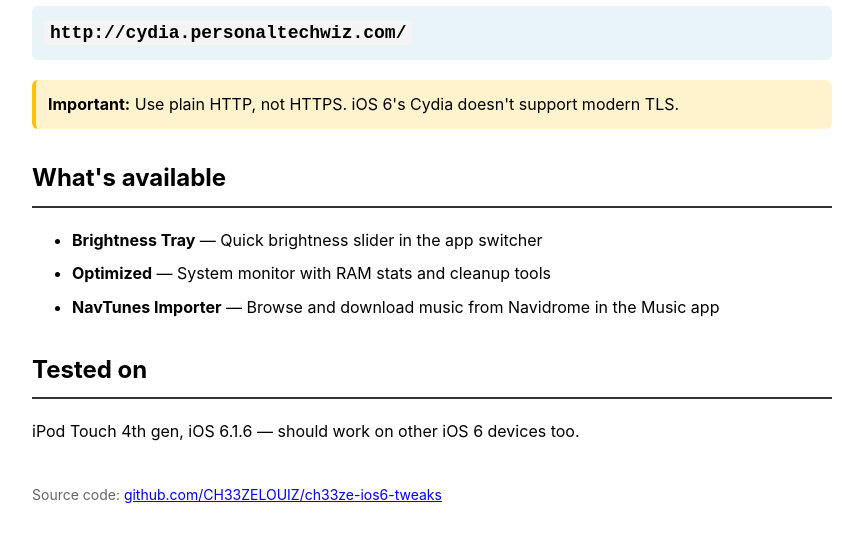
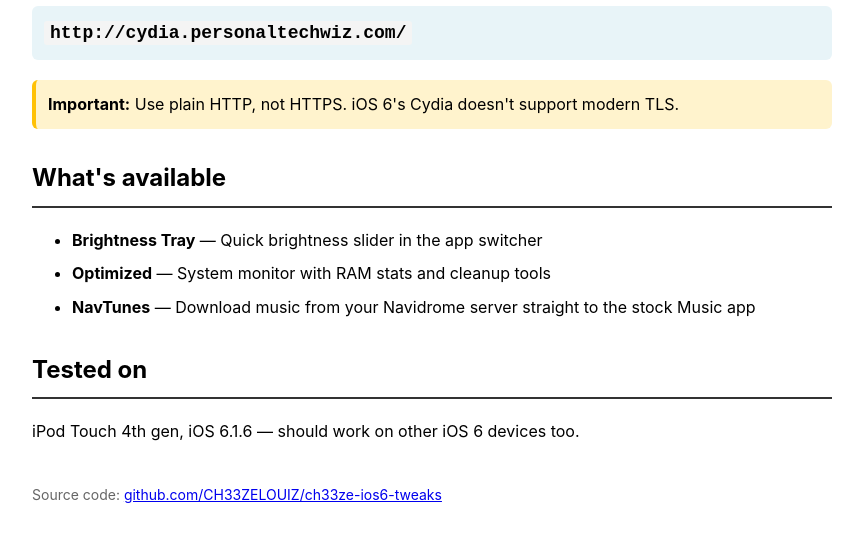
Before and after one commit to CH33ZELOUIZ/ch33ze-ios6-tweaks, a plain HTML site: page docs/index.html in a window 1280 px wide. Shown: the part 148-690 px from the top of the page, without its empty margins (208-1071 px from the left). Drawn offline with Linux system fonts and the light colour scheme.

Commit message:
Rename NavTunes Importer to NavTunes
- Changed display name from 'NavTunes Importer' to 'NavTunes'
- Rewrote description to focus on downloading from Navidrome to stock Music app
- Rebuilt v0.2.9 package with new name and description
- Updated Packages index and docs

```diff
--- a/docs/index.html
+++ b/docs/index.html
@@ -29,7 +29,7 @@
   <ul>
     <li><strong>Brightness Tray</strong> — Quick brightness slider in the app switcher</li>
     <li><strong>Optimized</strong> — System monitor with RAM stats and cleanup tools</li>
-    <li><strong>NavTunes Importer</strong> — Browse and download music from Navidrome in the Music app</li>
+    <li><strong>NavTunes</strong> — Download music from your Navidrome server straight to the stock Music app</li>
   </ul>
 
   <h2>Tested on</h2>
```
Also changed, not shown: 5 other files.
